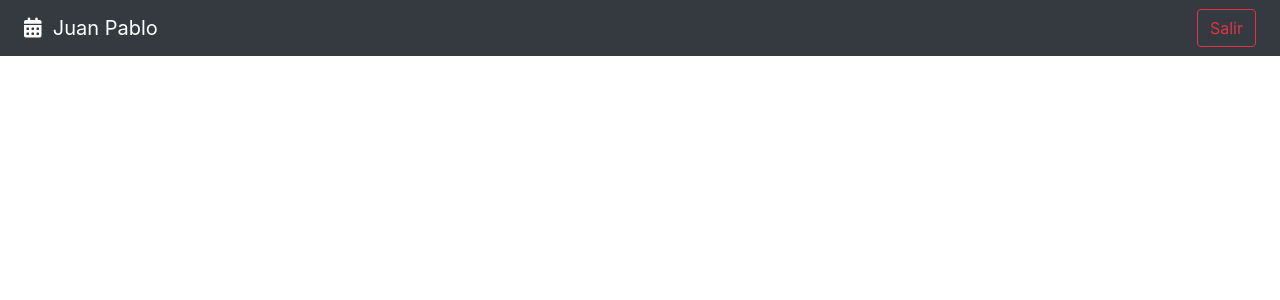
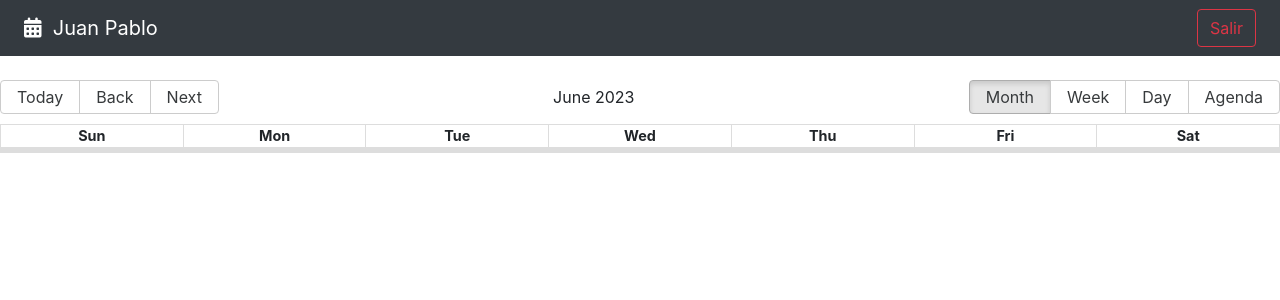
Before and after one commit to JuanBRS/CalendarAppReact, a React (Vite) app: page / in a window 1280 px wide. Shown: the top 300 px of the page. Built offline with nearby package versions, Linux system fonts and the light colour scheme.

Commit message:
react big calendar 349

```diff
--- a/package.json
+++ b/package.json
@@ -10,7 +10,9 @@
     "preview": "vite preview"
   },
   "dependencies": {
+    "date-fns": "^2.30.0",
     "react": "^18.2.0",
+    "react-big-calendar": "^1.8.1",
     "react-dom": "^18.2.0",
     "react-router-dom": "^6.12.1"
   },
--- a/src/calendar/pages/CalendarPage.jsx
+++ b/src/calendar/pages/CalendarPage.jsx
@@ -1,5 +1,37 @@
+import { Calendar, dateFnsLocalizer } from 'react-big-calendar';
+import "react-big-calendar/lib/css/react-big-calendar.css";
+import { addHours, format, parse, startOfWeek, getDay} from "date-fns";
+import enUS from 'date-fns/locale/en-US'
 import { Navbar } from "../"
 
+
+const locales = {
+  'en-US': enUS,
+}
+
+
+const localizer = dateFnsLocalizer({
+  format,
+  parse,
+  startOfWeek,
+  getDay,
+  locales,
+})
+
+
+const events = [{
+
+title: "cumpleaños del jefe",
+note: " hay que comprar el patel ",
+start : "ne day()",
+end: addHours (new Date (),2 ),
+bgcolor: "#fafafa",
+user:{
+_id:"123",
+name: "juan pablo"
+}
+
+}]
 
 export const CalendarPage = () => {
   return (
@@ -7,6 +39,16 @@
 <>
 
 <Navbar/>
+<Calendar
+      localizer={ localizer }
+      events={ events }
+      startAccessor="start"
+      endAccessor="end"
+      style={{ height: "calc ( 100vh - 80px)" }}
+    />
+
+
+
 </>
 
   )
```
Also changed, not shown: 1 other file (tests, documents, lock files or other folders).
